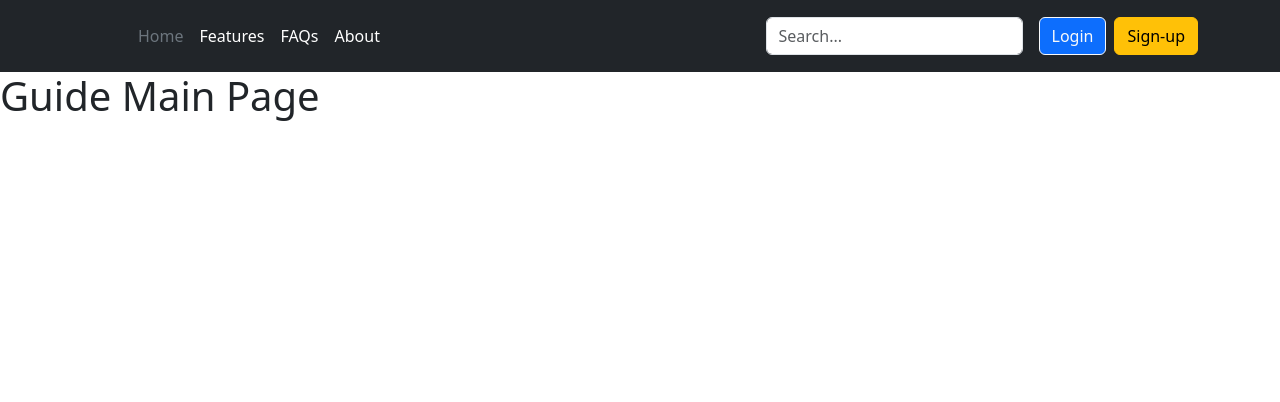
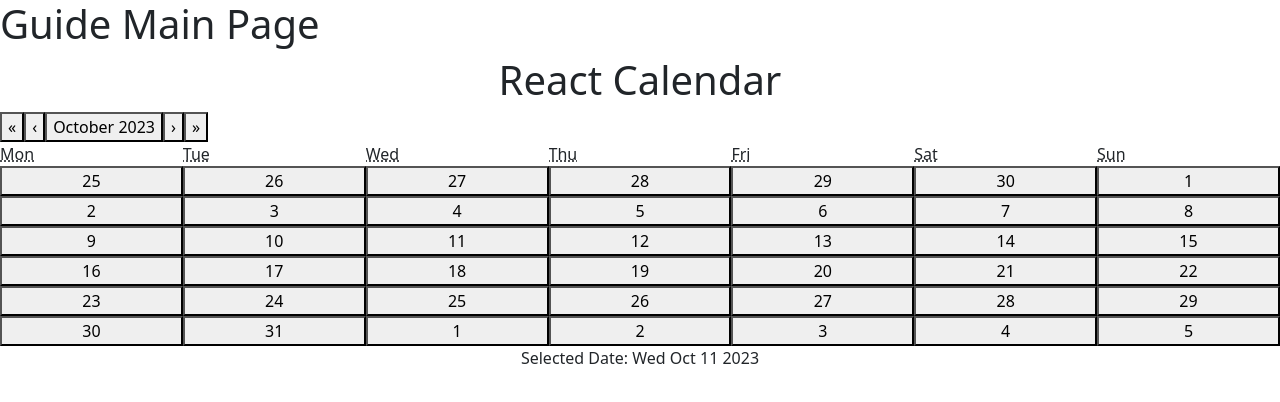
Before and after one commit to Sekkos03/stbsa_hiof, a React (Create React App) app in the folder software/frontend/: page /GuideMainPage in a window 1280 px wide. Shown: the top 402 px of the page. Built offline with nearby package versions, Linux system fonts and the light colour scheme.

Commit message:
Kalender

```diff
--- a/software/frontend/package.json
+++ b/software/frontend/package.json
@@ -11,7 +11,7 @@
     "react": "^18.2.0",
     "react-bootstrap": "^2.9.0",
     "react-dom": "^18.2.0",
-    "react-scripts": "5.0.1",
+    "react-scripts": "^5.0.1",
     "web-vitals": "^2.1.4"
   },
   "scripts": {
--- a/software/frontend/src/pages/GuideMainPage.js
+++ b/software/frontend/src/pages/GuideMainPage.js
@@ -1,11 +1,21 @@
-import React from 'react'
-import HeaderGuide from "../components/header/HeaderGuide";
+import React, {useState} from 'react';
+import Calendar from 'react-calendar';
 
 function GuideMainPage(){
+    const [date, setDate] = useState(new Date());
     return(
         <div>
-            <HeaderGuide />
             <h1>Guide Main Page</h1>
+            <div className='calender'>
+                <h1 className='text-center'>React Calendar</h1>
+                <div className='calendar-container'>
+                    <Calendar onChange={setDate} value={date} />
+                </div>
+                <p className='text-center'>
+                    <span className='bold'>Selected Date:</span>{' '}
+                    {date.toDateString()}
+                </p>
+            </div>
         </div>
     )
 }
```
Also changed, not shown: software/frontend/src/pages/GuideMainPage.css (added), 1 other file (tests, documents, lock files or other folders).
